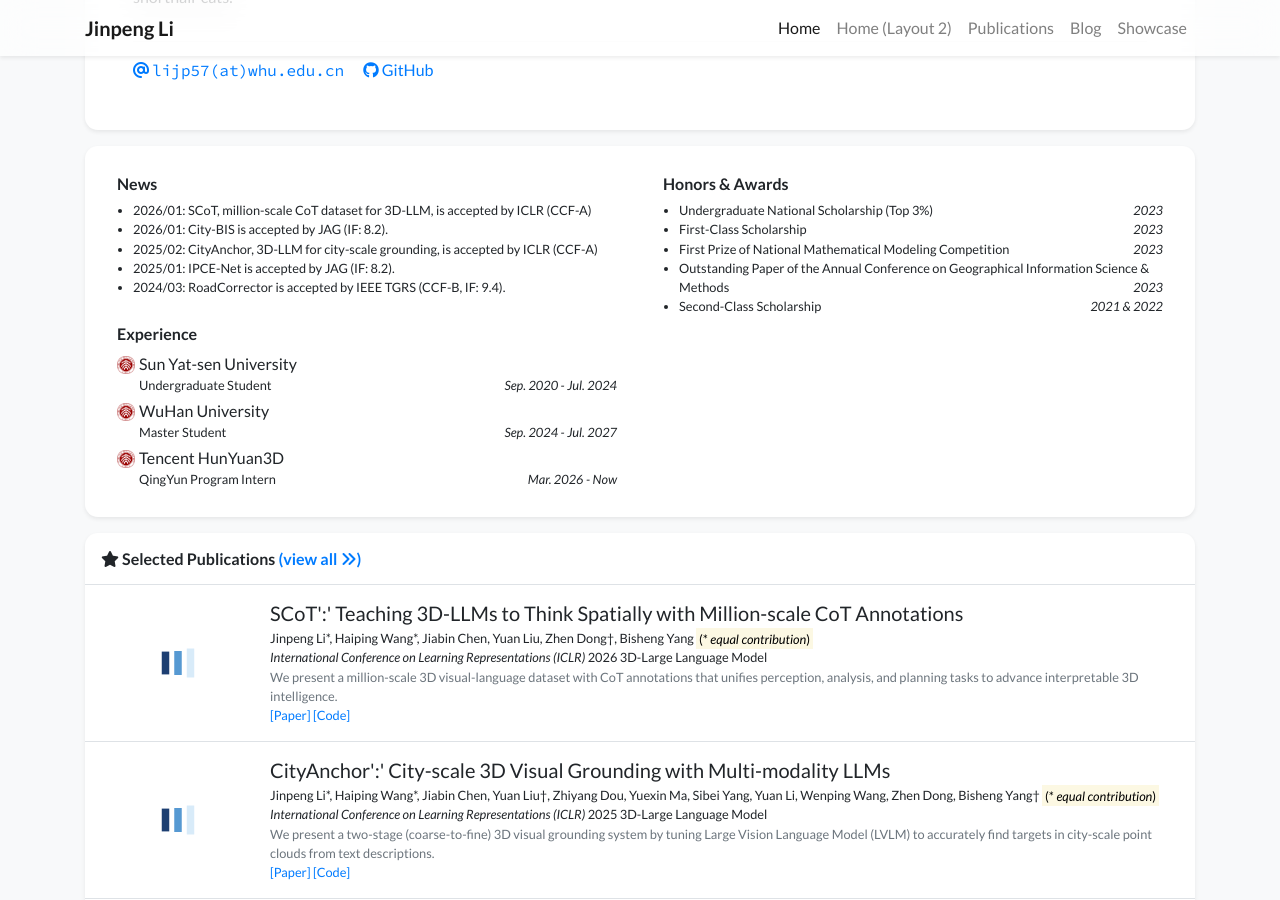
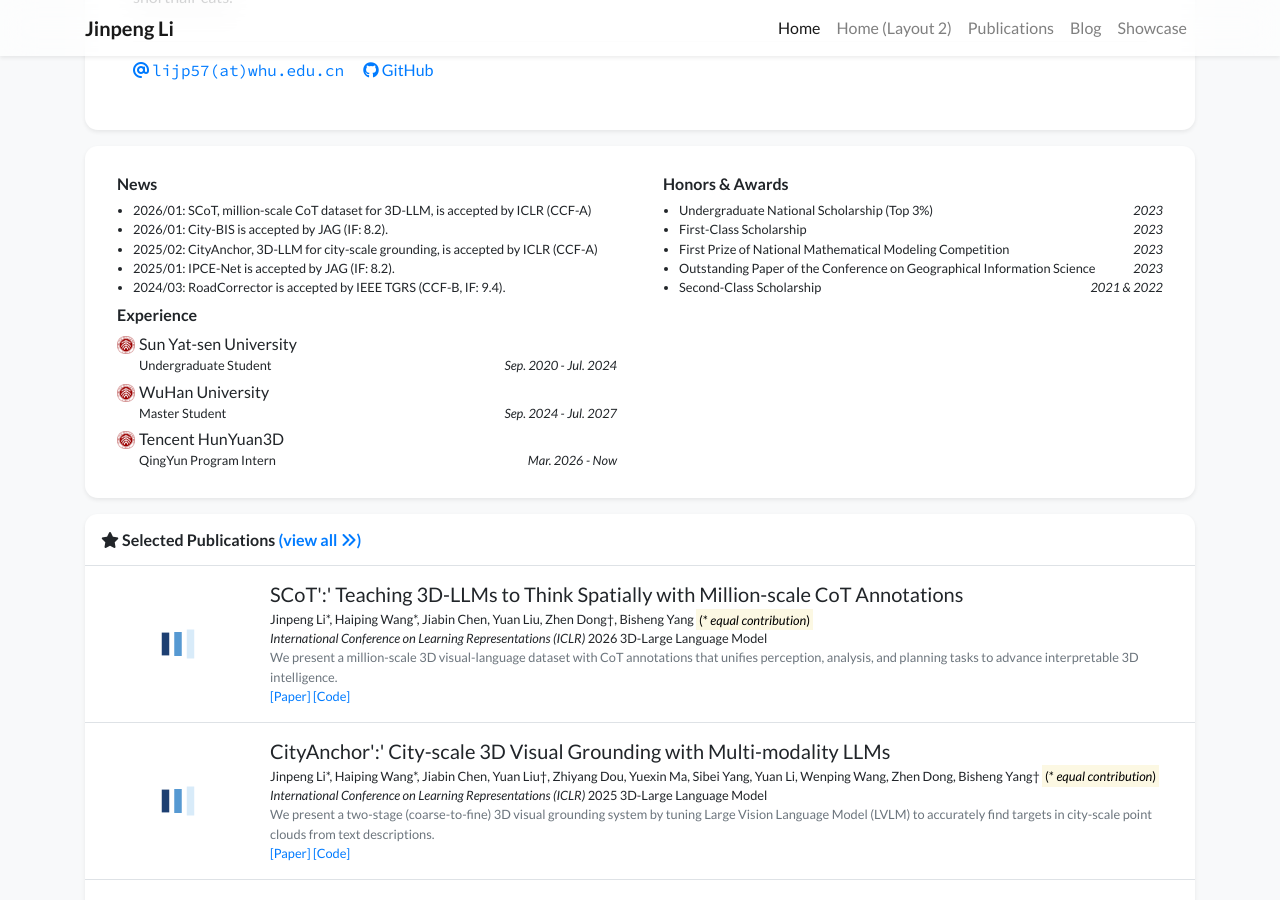
Before and after one commit to Lijp411/Lijp411.github.io, a Jekyll site: the page built from index.html, in a window 1280 px wide and 900 px high, scrolled down 327 px. Built offline with Jekyll 4.4.1, drawn with Linux system fonts in a browser that asks for light colours; nearby versions of some CDN libraries; a style sheet for code colours, icons or effects is not loaded; a file with an impossible date is left out.

Commit message:
Update profile.yml

```diff
--- a/_data/profile.yml
+++ b/_data/profile.yml
@@ -78,7 +78,7 @@ awards:
   date: 2023
 - name: First Prize of National Mathematical Modeling Competition
   date: 2023
-- name: Outstanding Paper of the Annual Conference on Geographical Information Science & Methods
+- name: Outstanding Paper of the Conference on Geographical Information Science
   date: 2023
 - name: Second-Class Scholarship
   date: 2021 & 2022
```
